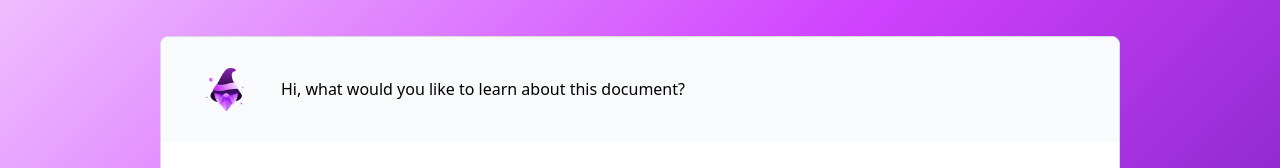
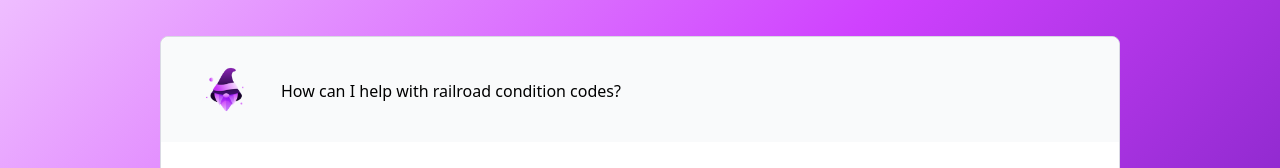
Before and after one commit to hot214/chatgptbot, a Next.js app: page / in a window 1280 px wide. Shown: the part 151-319 px from the top of the page. Built offline with nearby package versions, Linux system fonts and the light colour scheme.

Commit message:
welcome message has been changed

```diff
--- a/pages/index.tsx
+++ b/pages/index.tsx
@@ -25,7 +25,7 @@ export default function Home() {
   }>({
     messages: [
       {
-        message: 'Hi, what would you like to learn about this document?',
+        message: 'How can I help with railroad condition codes?',
         type: 'apiMessage',
       },
     ],
--- a/styles/Home.module.css
+++ b/styles/Home.module.css
@@ -143,7 +143,8 @@
 }
 
 .markdownanswer {
-  line-height: 57px;
+  margin-top: 20px;
+  line-height: 20px;
   vertical-align: middle;
   word-wrap: break-word;
   width: 100%;
```
